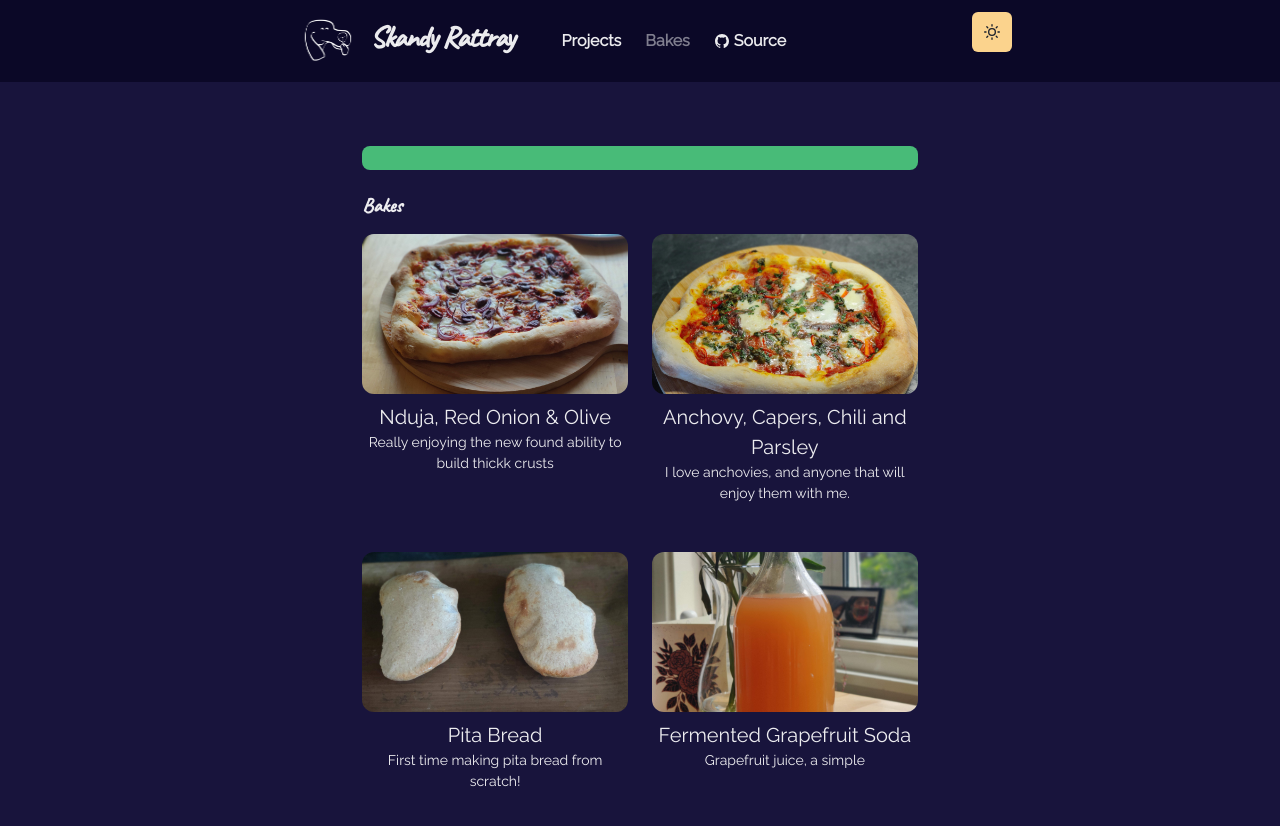
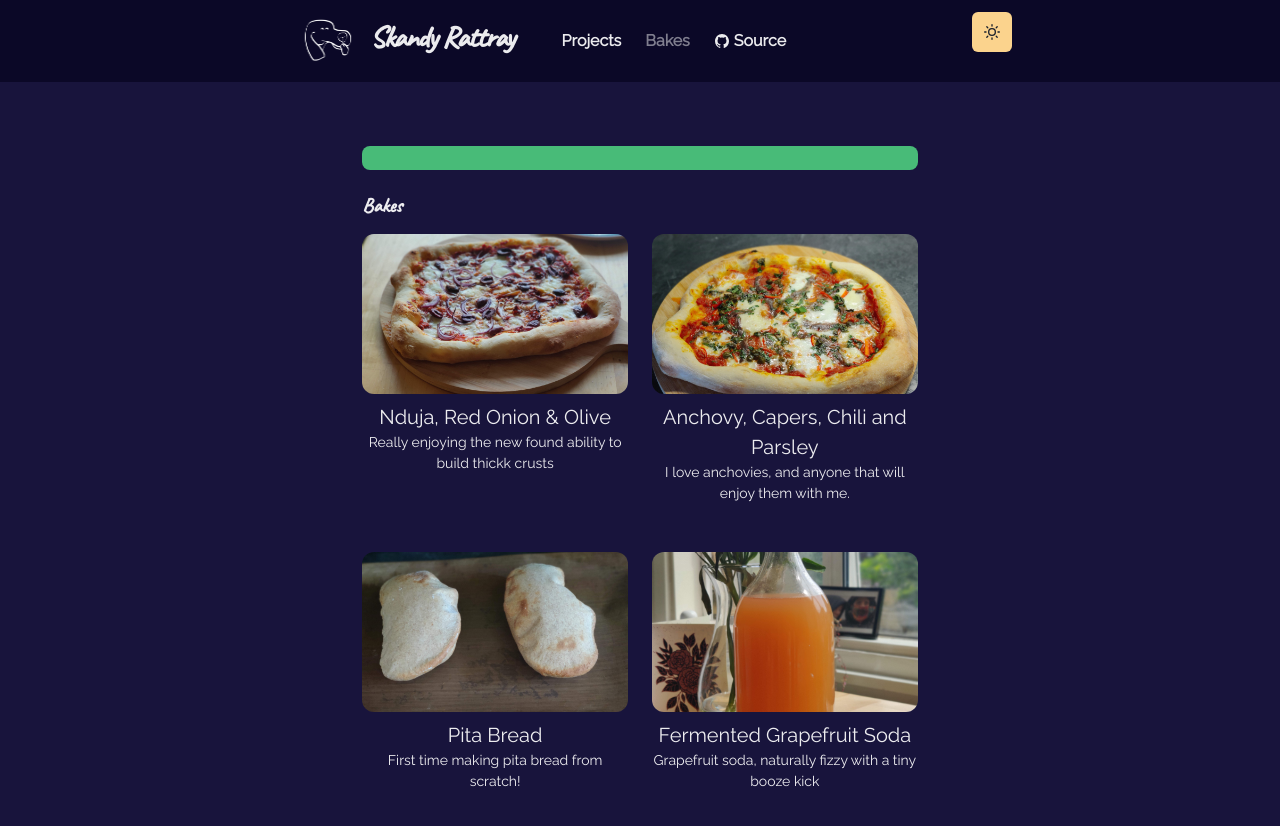
Before and after one commit to skandog/p, a Next.js app: page /bakes in a window 1280 px wide. Shown: the top 826 px of the page. Built offline with nearby package versions, Linux system fonts and the light colour scheme.

Commit message:
Bit of copy unfinshed on bakes

```diff
--- a/pages/bakes.js
+++ b/pages/bakes.js
@@ -75,7 +75,7 @@ const Bakes = () => {
               alt="fermented grapefruit soda"
               thumbnail={GrapeFruit.src}
             >
-              Grapefruit juice, a simple
+              Grapefruit soda, naturally fizzy with a tiny booze kick
             </BakeGridItem>
           </Section>
         </SimpleGrid>
```
